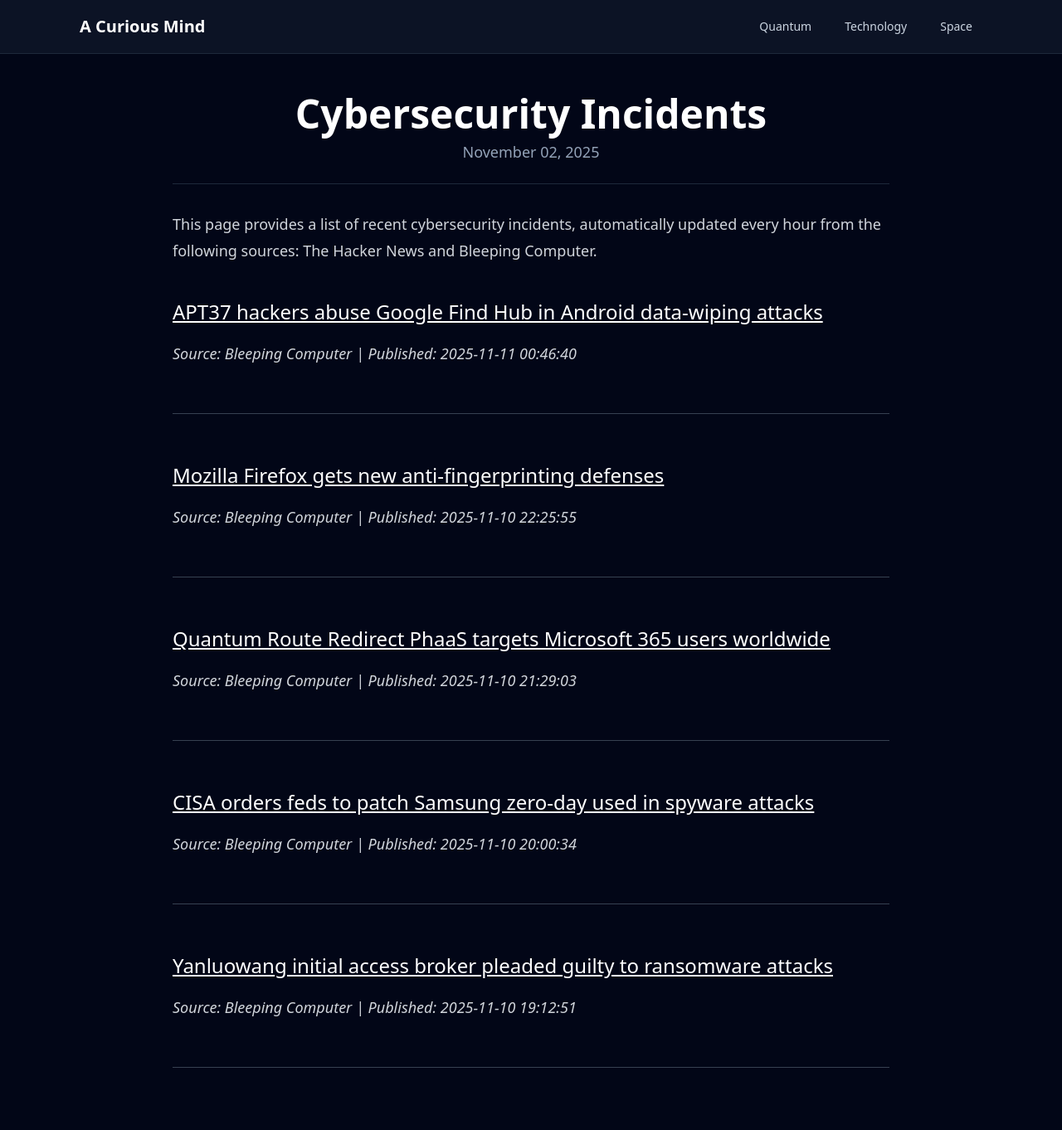
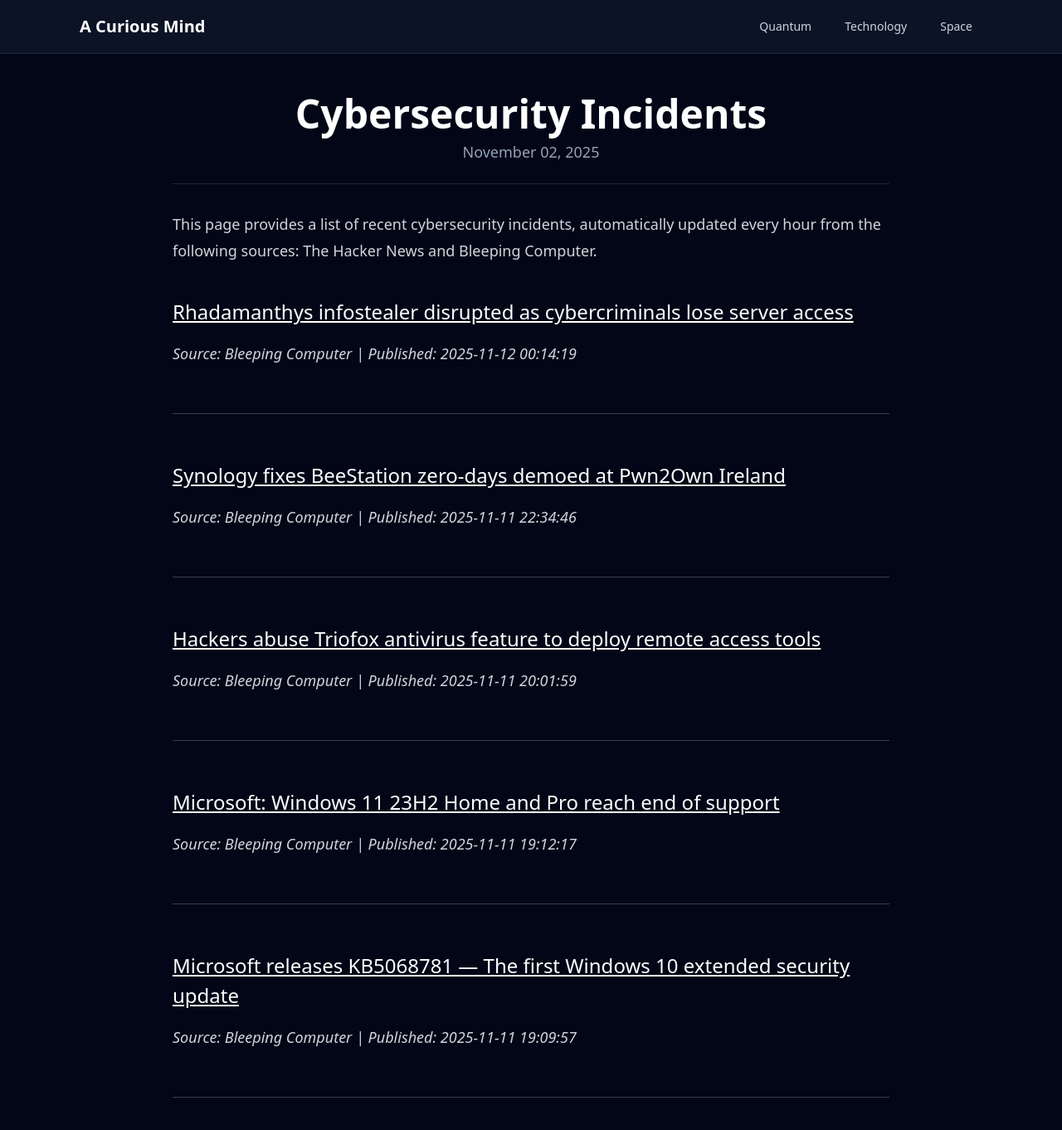
Before and after one commit to onehl7/onehl7.github.io, a Jekyll site: the page built from _posts/2025-11-02-cybersecurity-incidents.md, in a window 1280 px wide and 1400 px high. Shown: the top 1362 px of the window at 83% size. Built offline with Jekyll 4.4.1, drawn with Linux system fonts in a browser that asks for light colours; nearby versions of some CDN libraries.

Commit message:
Update news data

```diff
--- a/_data/news.json
+++ b/_data/news.json
@@ -1,32 +1,32 @@
 [
   {
     "source": "Bleeping Computer",
-    "title": "APT37 hackers abuse Google Find Hub in Android data-wiping attacks",
-    "link": "https://www.bleepingcomputer.com/news/security/apt37-hackers-abuse-google-find-hub-in-android-data-wiping-attacks/",
-    "published": "2025-11-11 00:46:40"
+    "title": "Rhadamanthys infostealer disrupted as cybercriminals lose server access",
+    "link": "https://www.bleepingcomputer.com/news/security/rhadamanthys-infostealer-disrupted-as-cybercriminals-lose-server-access/",
+    "published": "2025-11-12 00:14:19"
   },
   {
     "source": "Bleeping Computer",
-    "title": "Mozilla Firefox gets new anti-fingerprinting defenses",
-    "link": "https://www.bleepingcomputer.com/news/security/mozilla-firefox-gets-new-anti-fingerprinting-defenses/",
-    "published": "2025-11-10 22:25:55"
+    "title": "Synology fixes BeeStation zero-days demoed at Pwn2Own Ireland",
+    "link": "https://www.bleepingcomputer.com/news/security/synology-fixes-beestation-zero-days-demoed-at-pwn2own-ireland/",
+    "published": "2025-11-11 22:34:46"
   },
   {
     "source": "Bleeping Computer",
-    "title": "Quantum Route Redirect PhaaS targets Microsoft 365 users worldwide",
-    "link": "https://www.bleepingcomputer.com/news/security/quantum-route-redirect-phaas-targets-microsoft-365-users-worldwide/",
-    "published": "2025-11-10 21:29:03"
+    "title": "Hackers abuse Triofox antivirus feature to deploy remote access tools",
+    "link": "https://www.bleepingcomputer.com/news/security/hackers-abuse-triofox-antivirus-feature-to-deploy-remote-access-tools/",
+    "published": "2025-11-11 20:01:59"
   },
   {
     "source": "Bleeping Computer",
-    "title": "CISA orders feds to patch Samsung zero-day used in spyware attacks",
-    "link": "https://www.bleepingcomputer.com/news/security/cisa-orders-feds-to-patch-samsung-zero-day-used-in-spyware-attacks/",
-    "published": "2025-11-10 20:00:34"
+    "title": "Microsoft: Windows 11 23H2 Home and Pro reach end of support",
+    "link": "https://www.bleepingcomputer.com/news/microsoft/microsoft-windows-11-23h2-home-and-pro-reach-end-of-support/",
+    "published": "2025-11-11 19:12:17"
   },
   {
     "source": "Bleeping Computer",
-    "title": "Yanluowang initial access broker pleaded guilty to ransomware attacks",
-    "link": "https://www.bleepingcomputer.com/news/security/yanluowang-initial-access-broker-pleaded-guilty-to-ransomware-attacks/",
-    "published": "2025-11-10 19:12:51"
+    "title": "Microsoft releases KB5068781 \u2014 The first Windows 10 extended security update",
+    "link": "https://www.bleepingcomputer.com/news/microsoft/microsoft-releases-kb5068781-the-first-windows-10-extended-security-update/",
+    "published": "2025-11-11 19:09:57"
   }
 ]
```
